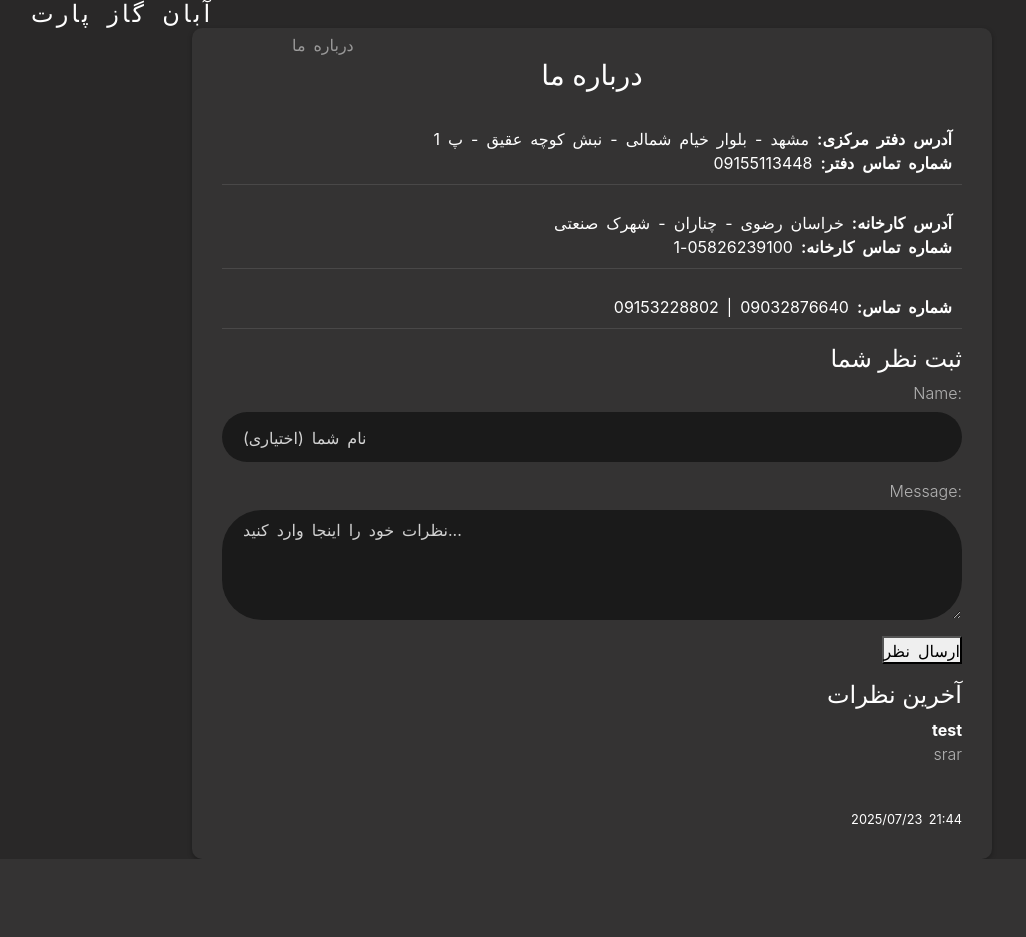
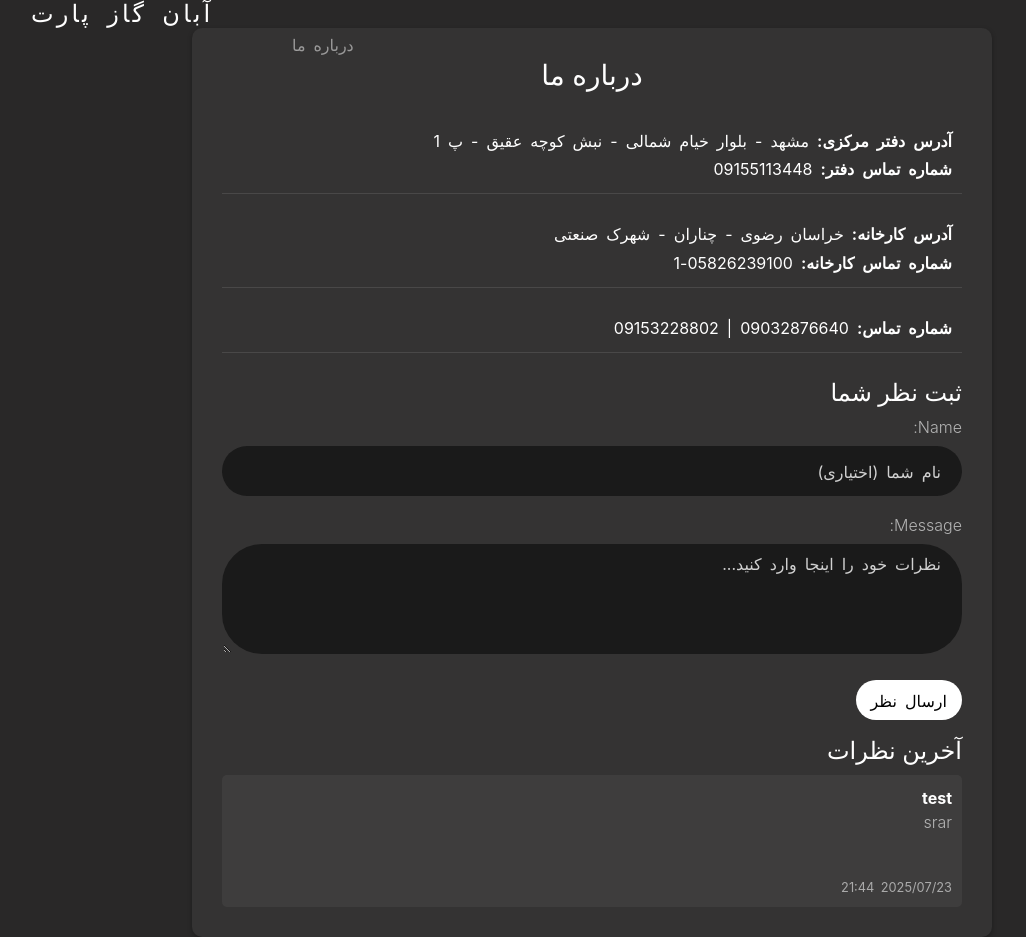
Before and after one commit to frznee/Aban, a Django app: page /about/ in a window 1280 px wide. Shown: the part 36-973 px from the top of the page, without its empty margins (48-1074 px from the left). Before the commit the page ends 895 px from the top, so only its background shows below. Run offline with Django 4.2, Linux system fonts and the light colour scheme; data comes from the database, SQL or seed files in the repository; some libraries are stand-ins or nearby versions; some web fonts are replaced.

Commit message:
fix right alignment

```diff
--- a/AbanGasPart/templates/AbanGasPart/about.html
+++ b/AbanGasPart/templates/AbanGasPart/about.html
@@ -9,6 +9,7 @@
     .about-container {
         color: #fff;
         text-align: right;
+        direction: rtl;
         max-width: 800px;
         margin: 0 auto;
         padding: 30px;
@@ -20,21 +21,44 @@
         margin-bottom: 15px;
         padding: 10px;
         border-bottom: 1px solid rgba(255,255,255,0.1);
+        line-height: 1.8;
     }
     .about-item:last-child {
         border-bottom: none;
     }
-    .about-textarea {
-        background-color: #1a1a1a;
-        color: #f0f0f0;
-        height: 150px;
-        width: 100%;
-        border: 1px solid rgba(255,255,255,0.2);
-        border-radius: 8px;
+    .comment-box {
+        margin-top: 25px;
+        text-align: right;
+    }
+    .comment {
+        margin-top: 10px;
         padding: 10px;
-        margin-top: 20px;
-        resize: vertical;
-        font-family: inherit;
+        background: rgba(255,255,255,0.05);
+        border-radius: 5px;
+        text-align: right;
+        direction: rtl;
+    }
+    .comment small {
+        color: #aaa;
+        font-size: 0.8rem;
+    }
+    .form-control, .comment-box textarea, .comment-box input {
+        direction: rtl;
+        text-align: right;
+    }
+    .btn-submit {
+        background: white;
+        border: none;
+        color: #000;
+        padding: 8px 15px;
+        border-radius: 30px;
+        margin-top: 10px;
+        cursor: pointer;
+        transition: 0.3s;
+    }
+    .btn-submit:hover {
+        background: rgba(255,255,255,0.05);
+        color: #fff;
     }
 </style>
 {% endblock style %}
```
Also changed, not shown: AbanGasPart/templates/AbanGasPart/technicians_list.html (+22 -6 lines).
